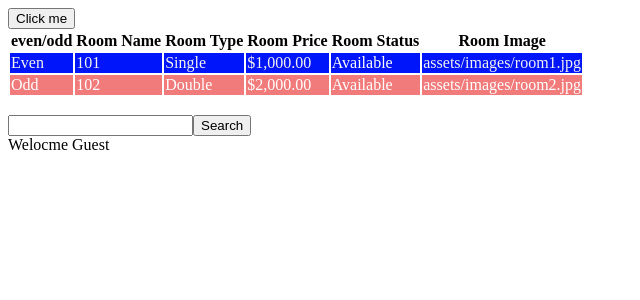
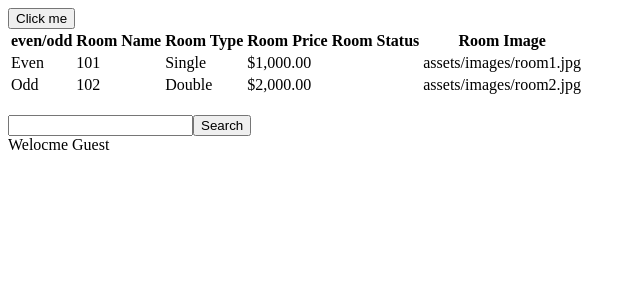
Before and after one commit to rusiru-lakmal/learnAngular, an Angular app: page / in a window 1280 px wide. Both pictures are taken after a click on the button "Click me". Shown: the top 300 px of the page, without its empty margins (0-640 px from the left). Built offline with nearby package versions, Linux system fonts and the light colour scheme.

Commit message:
implement ngOnInit lifecycle hook and component communication using @input decorator perent to child

```diff
--- a/src/app/app.module.ts
+++ b/src/app/app.module.ts
@@ -5,11 +5,13 @@ import { AppRoutingModule } from './app-routing.module';
 import { AppComponent } from './app.component';
 import { RoomsComponent } from './rooms/rooms.component';
 import { FormsModule } from '@angular/forms';
+import { RoomsListComponent } from './rooms-list/rooms-list.component';
 
 @NgModule({
   declarations: [
     AppComponent,
-    RoomsComponent
+    RoomsComponent,
+    RoomsListComponent
   ],
   imports: [
     BrowserModule,
--- /dev/null
+++ b/src/app/rooms-list/rooms-list.component.html
@@ -0,0 +1,17 @@
+<table>
+    <tr>
+        <th>even/odd</th>
+        <th>Room Name</th>
+        <th>Room Type</th>
+        <th>Room Price</th>
+        <th>Room Status</th>
+        <th>Room Image</th>
+    </tr>
+    <tr [ngClass]=" e? 'even' : 'odd'" *ngFor="let room of rooms | slice : 0:2 ; let e = even ; let o = odd">
+        <td>{{e ? "Even" : "Odd"}}</td>
+        <td>{{room.roomNumber}}</td>
+        <td>{{room.roomType}}</td>
+        <td>{{room.roomPrice | currency}}</td>
+        <td [ngStyle]="{ 'color':room?.roomStatus?'white' :'blue' }">{{room.roomStatus}}</td>
+        <td>{{room.roomImage}}</td>
+</table>
--- /dev/null
+++ b/src/app/rooms-list/rooms-list.component.ts
@@ -0,0 +1,17 @@
+import { Component, OnInit ,Input} from '@angular/core';
+import {  RoomList } from '../rooms/rooms';
+
+@Component({
+  selector: 'app-rooms-list',
+  templateUrl: './rooms-list.component.html',
+  styleUrls: ['./rooms-list.component.scss']
+})
+export class RoomsListComponent  implements OnInit{
+ // rooms will be property of this component
+ // rooms will be passed from parent component
+  @Input() rooms : RoomList[] = [];
+
+  constructor() { }
+  ngOnInit(): void {
+  }
+}
--- a/src/app/rooms/rooms.component.html
+++ b/src/app/rooms/rooms.component.html
@@ -1,23 +1,7 @@
 <button (click)="onClick()">Click me</button>
 <div *ngIf="isvisible">
    <div>
-    <table>
-        <tr>
-            <th>even/odd</th>
-            <th>Room Name</th>
-            <th>Room Type</th>
-            <th>Room Price</th>
-            <th>Room Status</th>
-            <th>Room Image</th>
-        </tr>
-        <tr [ngClass]=" e? 'even' : 'odd'" *ngFor="let room of roomList | slice : 0:2 ; let e = even ; let o = odd">
-            <td>{{e ? "Even" : "Odd"}}</td>
-            <td>{{room.roomNumber}}</td>
-            <td>{{room.roomType}}</td>
-            <td>{{room.roomPrice | currency}}</td>
-            <td [ngStyle]="{ 'color':room?.roomStatus?'white' :'blue' }">{{room.roomStatus}}</td>
-            <td>{{room.roomImage}}</td>
-    </table>
+    <app-rooms-list  [rooms]="roomList "></app-rooms-list>
    </div>
 </div>
 <br>
--- a/src/app/rooms/rooms.component.ts
+++ b/src/app/rooms/rooms.component.ts
@@ -1,4 +1,4 @@
-import { Component } from '@angular/core';
+import { Component, OnInit } from '@angular/core';
 import { Room, RoomList } from './rooms';
 import { FormsModule } from '@angular/forms';
 
@@ -7,7 +7,7 @@ import { FormsModule } from '@angular/forms';
   templateUrl: './rooms.component.html',
   styleUrls: ['./rooms.component.scss']
 })
-export class RoomsComponent {
+export class RoomsComponent implements OnInit {
 
   isvisible = false;
   userInput:string = '';
@@ -18,7 +18,10 @@ export class RoomsComponent {
     availableRooms : 5,
     bookedRooms : 5,
   }
+  constructor() { }
+  ngOnInit(): void {
 
+  }
   roomList : RoomList[] = [
     {
       roomNumber : 101,
```
Also changed, not shown: src/app/rooms-list/rooms-list.component.scss (added), 1 other file (tests, documents, lock files or other folders).
